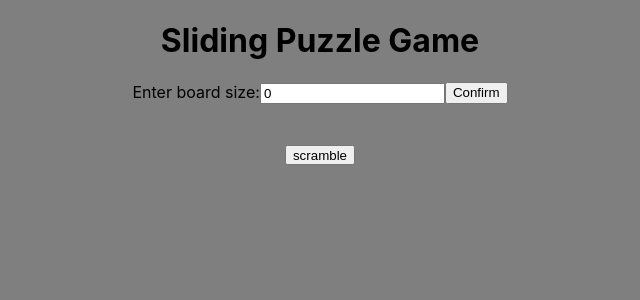
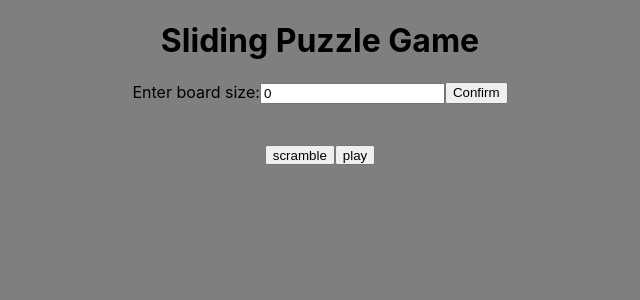
Before and after one commit to dingdong-22/sliding-puzzle, a React (Create React App) app: page / in a window 1280 px wide. Shown: the top 300 px of the page, without its empty margins (320-960 px from the left). Built offline with nearby package versions, Linux system fonts and the light colour scheme.

Commit message:
added play/lock button

```diff
--- a/src/App.css
+++ b/src/App.css
@@ -29,12 +29,17 @@ body {
   text-align: center;
 }
 
-.scramble-button-container {
+.temp-button-container {
   display: flex;
   justify-content: center;
 }
 
-.scramble-button {
+.scramble-button{
   width: auto;
   height: 20px;
 }
+
+.play-button {
+  width: auto;
+  height: 20px;
+}
--- a/src/App.js
+++ b/src/App.js
@@ -2,22 +2,24 @@ import React, { useState } from "react";
 import "./App.css";
 import Board from "./Board";
 import BoardSizeInput from "./BoardSizeInput.jsx";
+import PlayButton from "./PlayButton";
 import ScrambleBoard from "./ScrambleBoard.jsx";
 
 function App() {
   let [order, setOrder] = useState([]);
-
+  let [play, setPlay] = useState(false);
   return (
     <div>
       <div className="title">
         <h1>Sliding Puzzle Game</h1>
       </div>
-      <BoardSizeInput order={order} setOrder={setOrder} />
+      <BoardSizeInput order={order} setOrder={setOrder} play={play}   />
       <div className="board">
-        <Board order={order} />
+        <Board order={order} play={play} />
       </div>
-      <div className="scramble-button-container">
-        <ScrambleBoard order={order} setOrder={setOrder} />
+      <div className="temp-button-container">
+        <ScrambleBoard order={order} setOrder={setOrder} play={play} />
+        <PlayButton play={play} setPlay={setPlay} />
       </div>
     </div>
   );
--- a/src/Board.jsx
+++ b/src/Board.jsx
@@ -1,7 +1,12 @@
 function Board(props) {
   let boardItems = [];
+  console.log(props.play);
   for (let i of props.order) {
-    boardItems.push(<div className="tile">{i}</div>);
+    if (!props.play) {
+      boardItems.push(<div className="tile">{i}</div>);
+    } else {
+      boardItems.push(<button className="tile">{i}</button>);
+    }
   }
   return boardItems;
 }
--- a/src/BoardSizeInput.jsx
+++ b/src/BoardSizeInput.jsx
@@ -4,6 +4,9 @@ function BoardSizeInput(props) {
   let [size, setSize] = useState(0);
 
   function confirmSize() {
+    if (props.play) {
+      return
+    }
     let root = document.querySelector(":root");
     root.style.setProperty("--size", size);
     let defaultOrder = [];
--- /dev/null
+++ b/src/PlayButton.jsx
@@ -0,0 +1,20 @@
+function PlayButton(props) {
+  return (
+    <div>
+      <button
+        className="play-button"
+        onClick={() => {
+          if (!props.play) {
+            props.setPlay(true);
+          } else {
+            props.setPlay(false);
+          }
+        }}
+      >
+        play
+      </button>
+    </div>
+  );
+}
+
+export default PlayButton;
--- a/src/ScrambleBoard.jsx
+++ b/src/ScrambleBoard.jsx
@@ -46,6 +46,9 @@ function solvable(newOrder, zeroRow) {
 
 function ScrambleBoard(props) {
   function scramble() {
+    if (props.play) {
+      return;
+    }
     let newOrder = [...props.order];
     let n = Math.sqrt(newOrder.length);
     while (newOrder.length > 0) {
```
